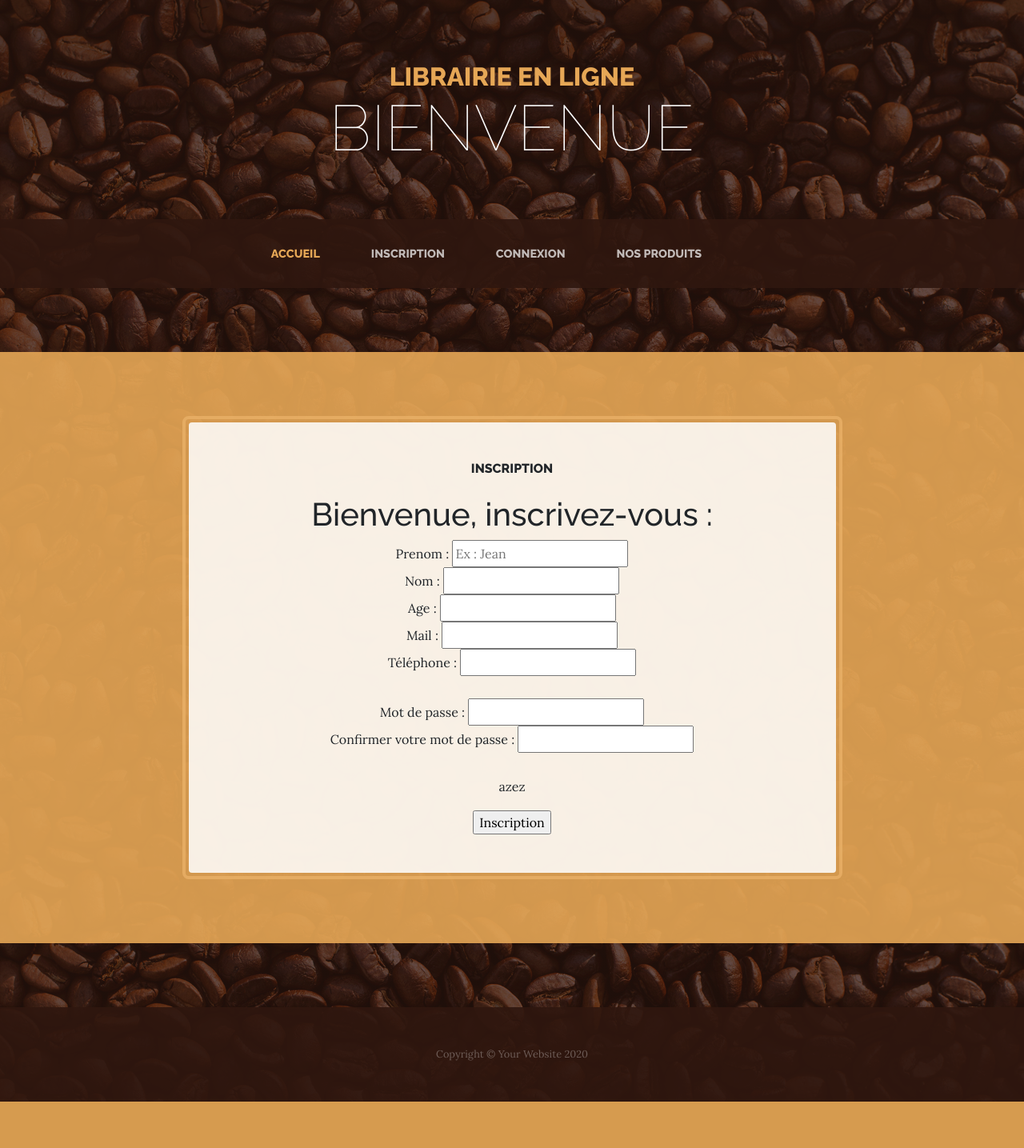
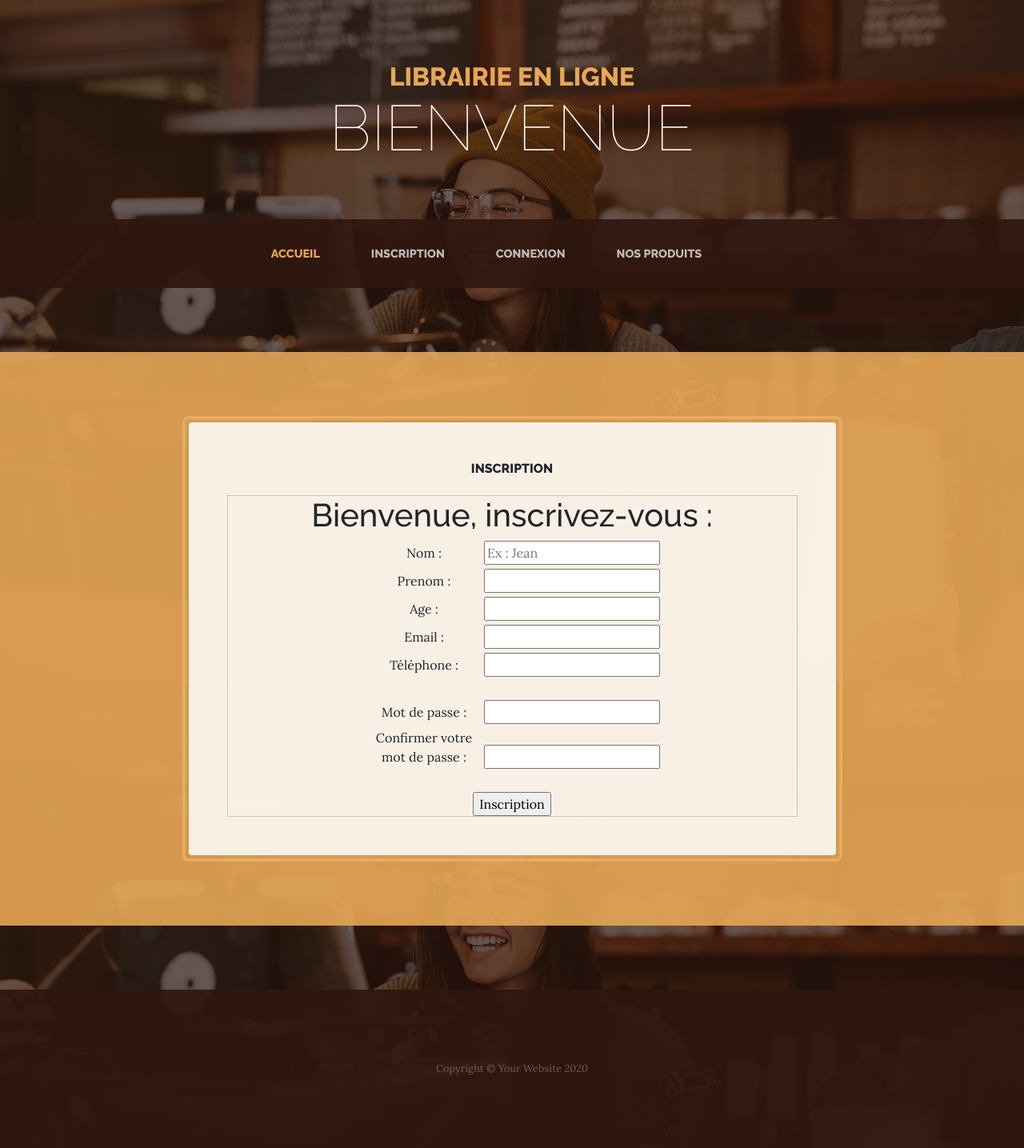
Before and after one commit to ErdalKARAER/ProjetLibrairieEnLigne, a PHP site: page /vue/form_inscri.php in a window 1280 px wide. Shown: the whole page at 80% size. Before the commit the page ends 1377 px from the top, so only its background shows below. Run offline with PHP 8.4, Linux system fonts and the light colour scheme.

Commit message:
changement css

```diff
--- a/css/business-casual.css
+++ b/css/business-casual.css
@@ -6,7 +6,7 @@
 
 body {
   font-family: 'Lora';
-  background-image: linear-gradient(rgba(47, 23, 15, 0.65), rgba(47, 23, 15, 0.65)), url("../img/bg.jpg");
+  background-image: linear-gradient(rgba(47, 23, 15, 0.65), rgba(47, 23, 15, 0.65)), url("../img/intro.jpg");
   background-attachment: fixed;
   background-position: center;
   background-size: cover;
@@ -22,7 +22,7 @@ h6 {
 }
 
 p {
-  line-height: 1.75;
+  line-height: 8;
 }
 
 .text-faded {
@@ -256,7 +256,12 @@ p {
 }
 
 .form_inscription {
+  display: block;
   border: 1px dotted #999;
   border-radius: 0;
   -webkit-appearance: none;
 }
+
+label{
+width: 150px;
+}
--- a/vue/form_connexion.php
+++ b/vue/form_connexion.php
@@ -18,7 +18,7 @@
     <link href="https://fonts.googleapis.com/css?family=Lora:400,400i,700,700i" rel="stylesheet">
 
     <!-- Custom styles for this template -->
-    <link href="../css/business-casual.min.css" rel="stylesheet">
+    <link href="../css/business-casual.css" rel="stylesheet">
 
   </head>
 
--- a/vue/form_inscri.php
+++ b/vue/form_inscri.php
@@ -18,7 +18,7 @@
   <link href="https://fonts.googleapis.com/css?family=Lora:400,400i,700,700i" rel="stylesheet">
 
   <!-- Custom styles for this template -->
-  <link href="../css/business-casual.min.css" rel="stylesheet">
+  <link href="../css/business-casual.css" rel="stylesheet">
 
 </head>
 
@@ -44,17 +44,17 @@
             <div class="form_inscription">
             <h1>Bienvenue, inscrivez-vous : </h1>
             <form action="../traitement/traitement_inscri.php" method="post">
-              <p>
-                Prenom : <input type="text" name="nom" placeholder="Ex : Jean"required/><br>
-                Nom : <input type="text" name="prenom"required/><br>
-                Age : <input type="text" name="age" maxlength="2" required/><br>
-                Mail : <input type="text" name="email"required/><br>
-                Téléphone : <input type="text" name="tel" maxlength="10" required/><br>
+
+              <label>Nom :</label><input type="text" name="nom" placeholder="Ex : Jean"required/><br>
+              <label>Prenom :</label><input type="text" name="prenom"required/><br>
+              <label>Age :</label><input type="text" name="age" maxlength="2" required/><br>
+              <label>Email :</label><input type="text" name="email"required/><br>
+              <label>Téléphone :</label><input type="text" name="tel" maxlength="10" required/><br>
                 <br>
-                Mot de passe : <input type="password" name="pwd"required/><br>
-                Confirmer votre mot de passe : <input type="password" name="pwd2"required/><br>
-                <br>azez
-              </p>
+              <label>Mot de passe :</label><input type="password" name="pwd"required/><br>
+                <label>Confirmer votre mot de passe :</label><input type="password" name="pwd2"required/><br>
+                <br>
+
                 <input type="submit" value="Inscription"/><br>
               </form>
             </div>
```
Also changed, not shown: index.php (+1 -8 lines), manager/manager.php (+4 -3 lines).
